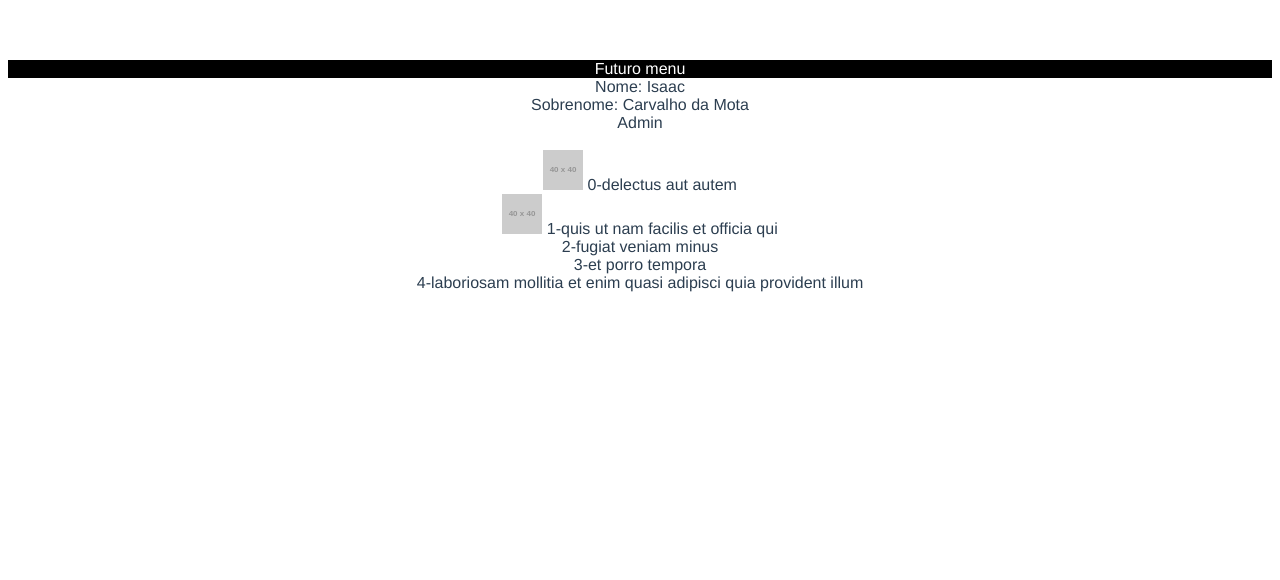
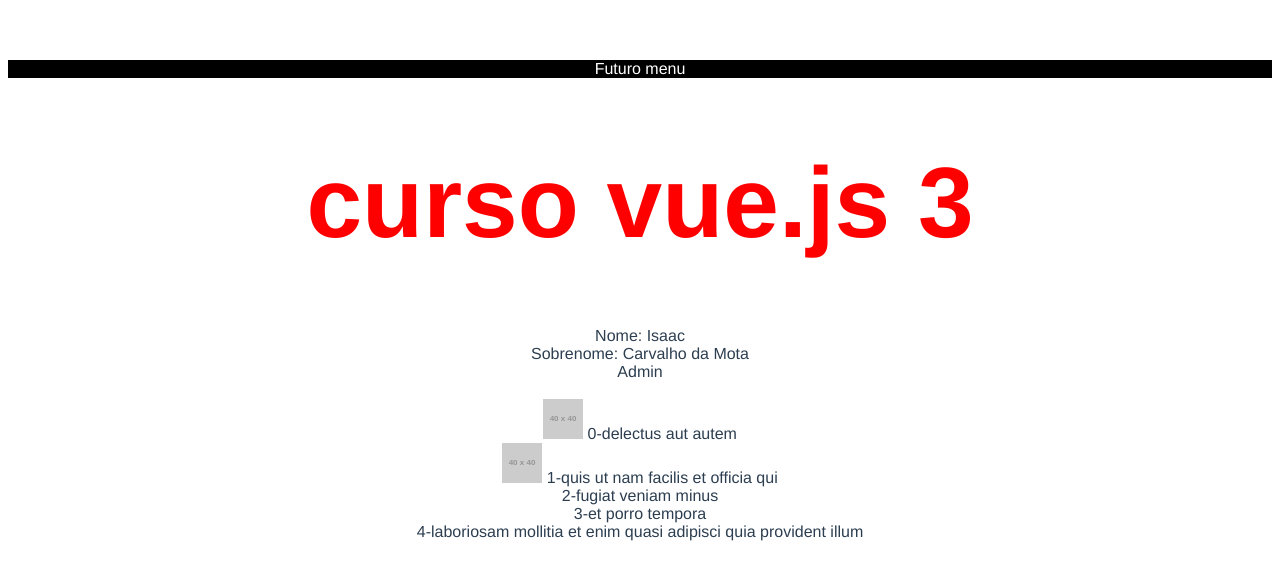
Before and after one commit to isaacarvalho-pro/VueAprendizado, a Vue app: page / in a window 1280 px wide. Shown: the top 580 px of the page. Built offline with nearby package versions, Linux system fonts and the light colour scheme.

Commit message:
class e style dinamicos

```diff
--- a/src/App.vue
+++ b/src/App.vue
@@ -1,6 +1,13 @@
 <template>
   <TheHeader v-show="showHeader">
   </TheHeader>
+
+
+  <div>
+    <h1 :class="{'titulo': true, 'titulo-home': isHome}">curso vue.js 3</h1>
+  </div>
+
+
 
   <div v-show="showName">
     Nome: {{
@@ -54,6 +61,8 @@ export default {
   },
   data() {
     return {
+      isHome: true,
+      classVar: 'titulo',
       imgAlt: 'Imagem teste',
       showHeader: true,
       firstName: 'Isaac',
@@ -109,4 +118,14 @@ export default {
   color: #2c3e50;
   margin-top: 60px;
 }
+
+
+.titulo{
+  color: blue;
+}
+
+.titulo-home{
+  color: red;
+  font-size: 100px;
+}
 </style>
```
